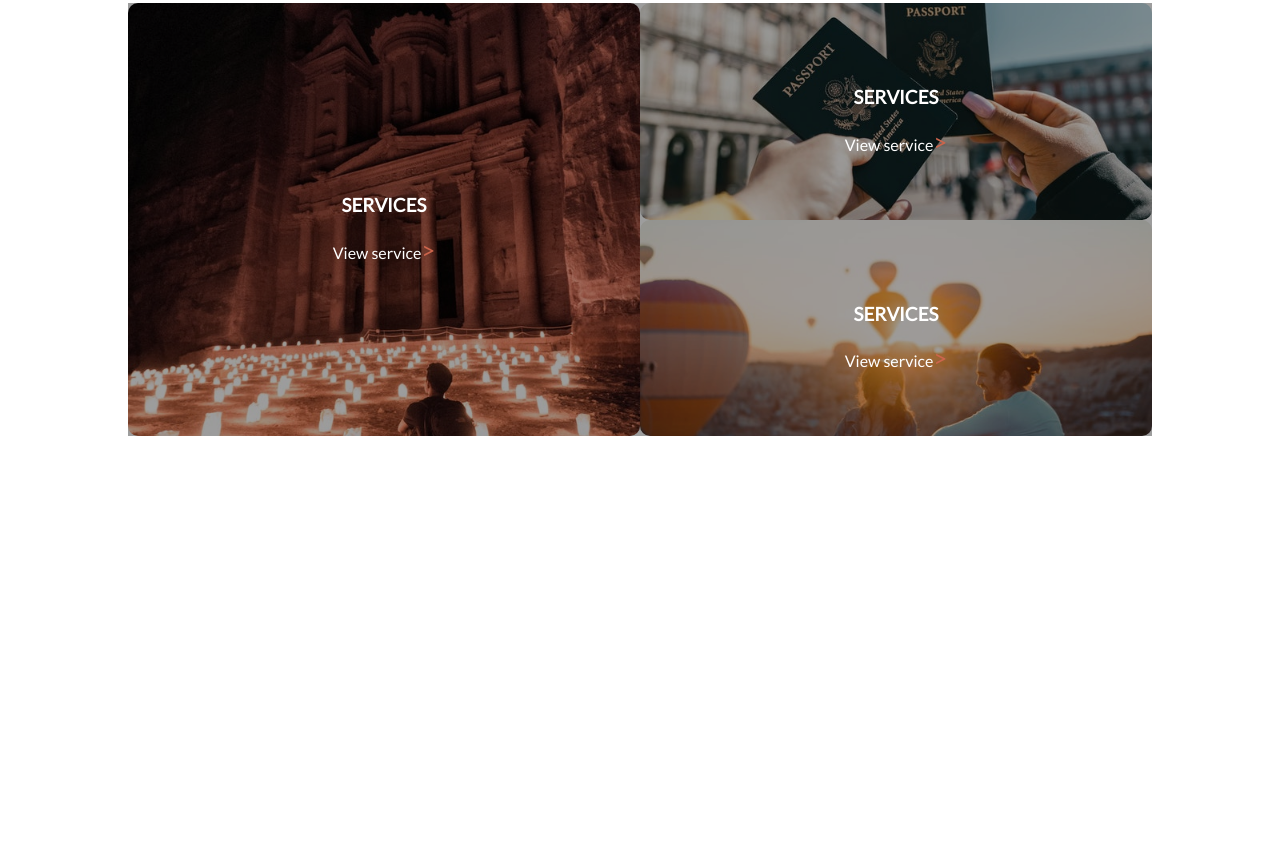
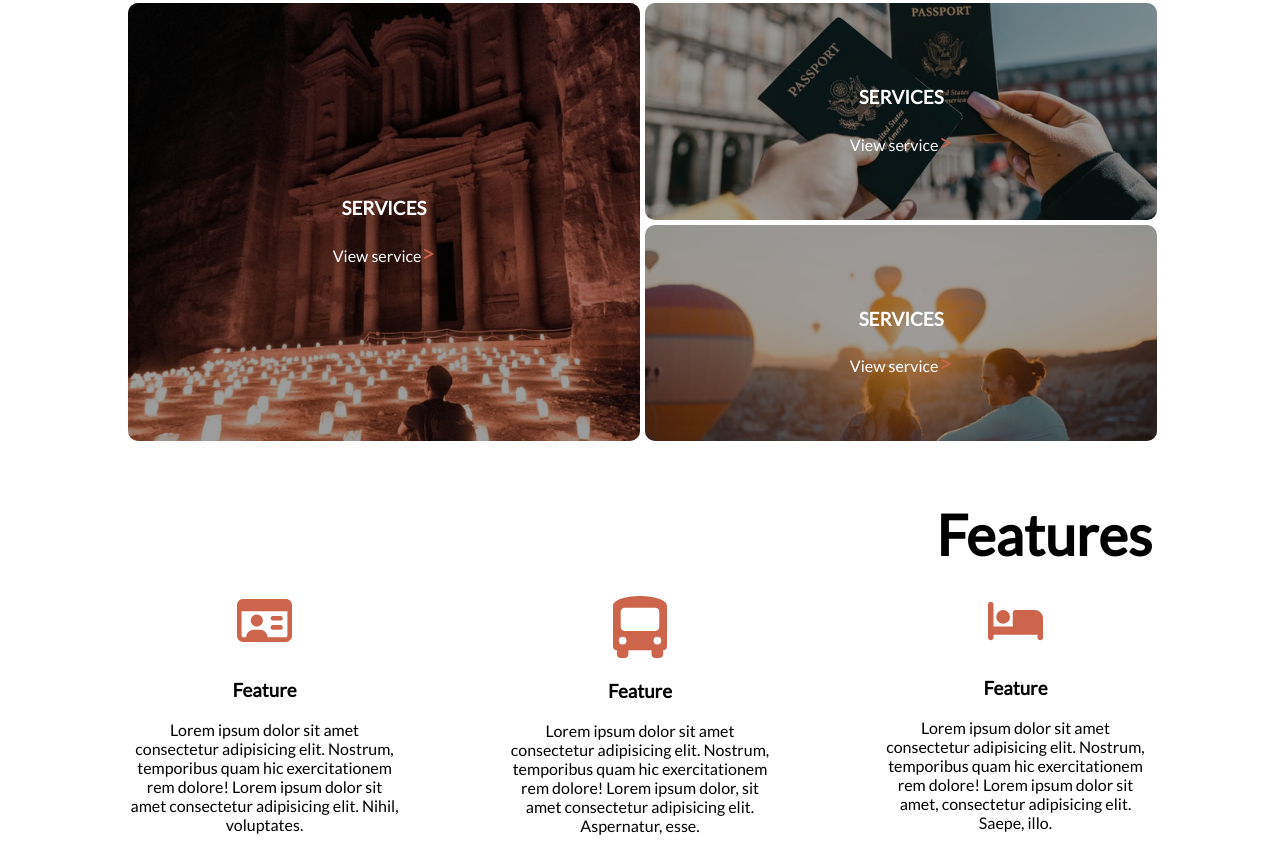
Before and after one commit to Loreshadow/Travel-Together, a website: page index.html in a window 1280 px wide. Shown: the part 849-1700 px from the top of the page. Before the commit the page ends 1285 px from the top, so only its background shows below. Drawn offline with Linux system fonts and the light colour scheme; files whose address does not match are found by name.

Commit message:
added features in html and in SCSS

```diff
--- a/assets/scss/abstract/_mixins.scss
+++ b/assets/scss/abstract/_mixins.scss
@@ -19,6 +19,7 @@
 @mixin card-overlay {
     width: 100%;
     height: 100%;
+    border-radius: v.$radius;
     background-color: rgba(0, 0, 0, 0.385);
     z-index: 1;
     position: absolute;
@@ -36,3 +37,15 @@
     text-decoration: none;
     color: white;
 }
+
+// features card
+
+@mixin feature {
+    width: 30%;
+    display: flex;
+    flex-direction: column;
+    justify-content: center;
+    align-items: center;
+    gap: 5%;
+    text-align: center;
+}
--- /dev/null
+++ b/assets/scss/main/_features.scss
@@ -0,0 +1,31 @@
+@use "../abstract/variables" as v;
+@use "../base/typography" as typo;
+@use "../base/base.scss" as base;
+@use "../abstract/mixins.scss" as mixin;
+
+// page scss de la section features
+.features-container {
+    display: flex;
+    justify-content: center;
+    width: 80%;
+    margin: 0 auto;
+    gap: 10%;
+}
+
+.features-heading {
+    width: 80%;
+    margin: 1% auto;
+    display: flex;
+    justify-content: flex-end;
+}
+
+.feature-logo-container {
+    width: 20%;
+}
+.feature-logo-container > img {
+    width: 100%;
+}
+
+.feature-card {
+    @include mixin.feature;
+}
--- a/assets/scss/main/_services.scss
+++ b/assets/scss/main/_services.scss
@@ -25,9 +25,12 @@
 }
 .card-container-right > .card:nth-of-type(1) {
     background-image: url("../img/img/passport.jpg");
+    margin-bottom: 1%;
+    margin-left: 1%;
 }
 .card-container-right > .card:nth-of-type(2) {
     background-image: url("../img/img/montgolfiere.jpg");
+    margin-left: 1%;
 }
 
 .card-cta::after {
--- a/assets/scss/style.scss
+++ b/assets/scss/style.scss
@@ -15,3 +15,4 @@
 // main content
 @use "main/banner";
 @use "main/services";
+@use "main/features";
--- a/index.html
+++ b/index.html
@@ -64,7 +64,40 @@
             </div>
         </div>
     </section>
-    <section></section>
+    <section>
+        <div class="features-heading">
+            <h2>Features</h2>
+        </div>
+        <div class="features-container">
+            <div class="feature-card">
+                <div class="feature-logo-container">
+                    <img src="assets/svg/id-card-regular.svg" alt="">
+                </div>
+                <div class="feature-content">
+                    <h3>Feature</h3>
+                    <p>Lorem ipsum dolor sit amet consectetur adipisicing elit. Nostrum, temporibus quam hic exercitationem rem dolore! Lorem ipsum dolor sit amet consectetur adipisicing elit. Nihil, voluptates.</p>
+                </div>
+            </div>
+            <div class="feature-card">
+                <div class="feature-logo-container">
+                    <img src="assets/svg/bus-simple-solid.svg" alt="">
+                </div>
+                <div class="feature-content">
+                    <h3>Feature</h3>
+                    <p>Lorem ipsum dolor sit amet consectetur adipisicing elit. Nostrum, temporibus quam hic exercitationem rem dolore! Lorem ipsum dolor, sit amet consectetur adipisicing elit. Aspernatur, esse.</p>
+                </div>
+            </div>
+            <div class="feature-card">
+                <div class="feature-logo-container">
+                    <img src="assets/svg/bed-solid.svg" alt="">
+                </div>
+                <div class="feature-content">
+                    <h3>Feature</h3>
+                    <p>Lorem ipsum dolor sit amet consectetur adipisicing elit. Nostrum, temporibus quam hic exercitationem rem dolore! Lorem ipsum dolor sit amet, consectetur adipisicing elit. Saepe, illo.</p>
+                </div>
+            </div>
+        </div>
+    </section>
    </main>
 </body>
 </html>
```
Also changed, not shown: assets/css/style.css, assets/svg/bed-solid.svg (added), assets/svg/bus-simple-solid.svg (added), assets/svg/id-card-regular.svg (added), 1 other file.
